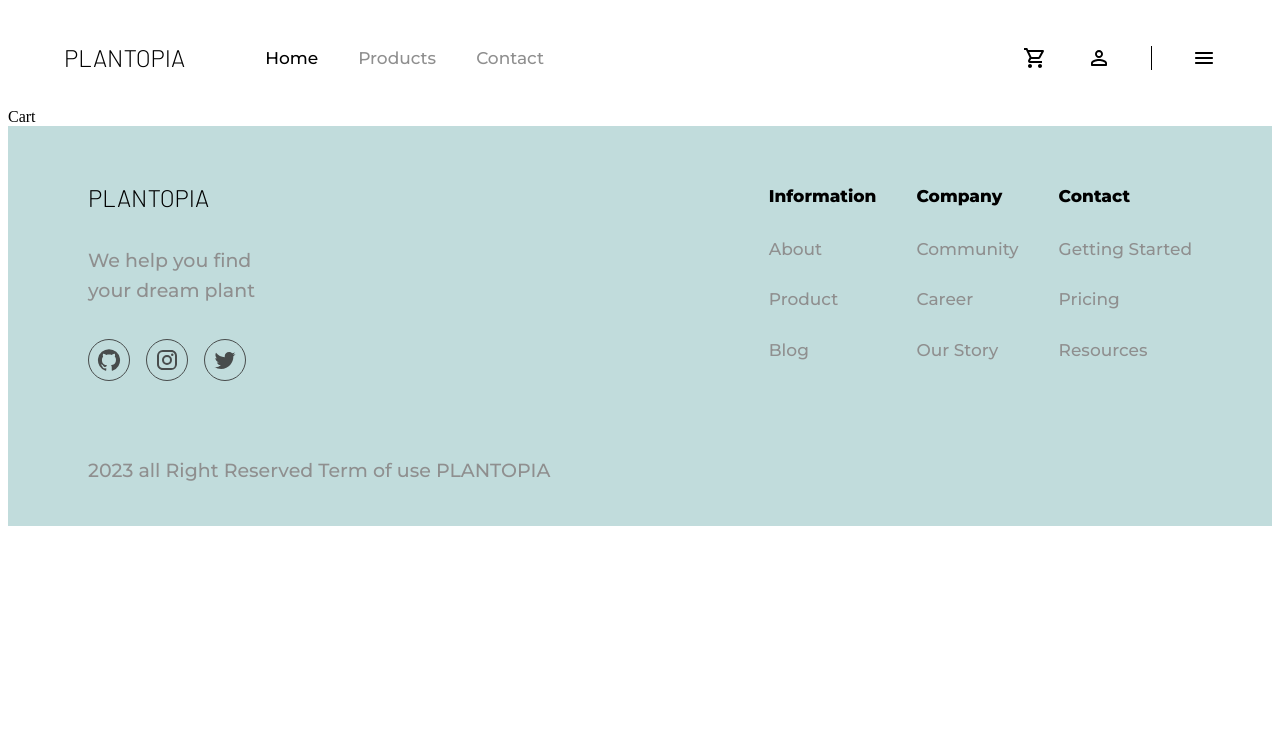
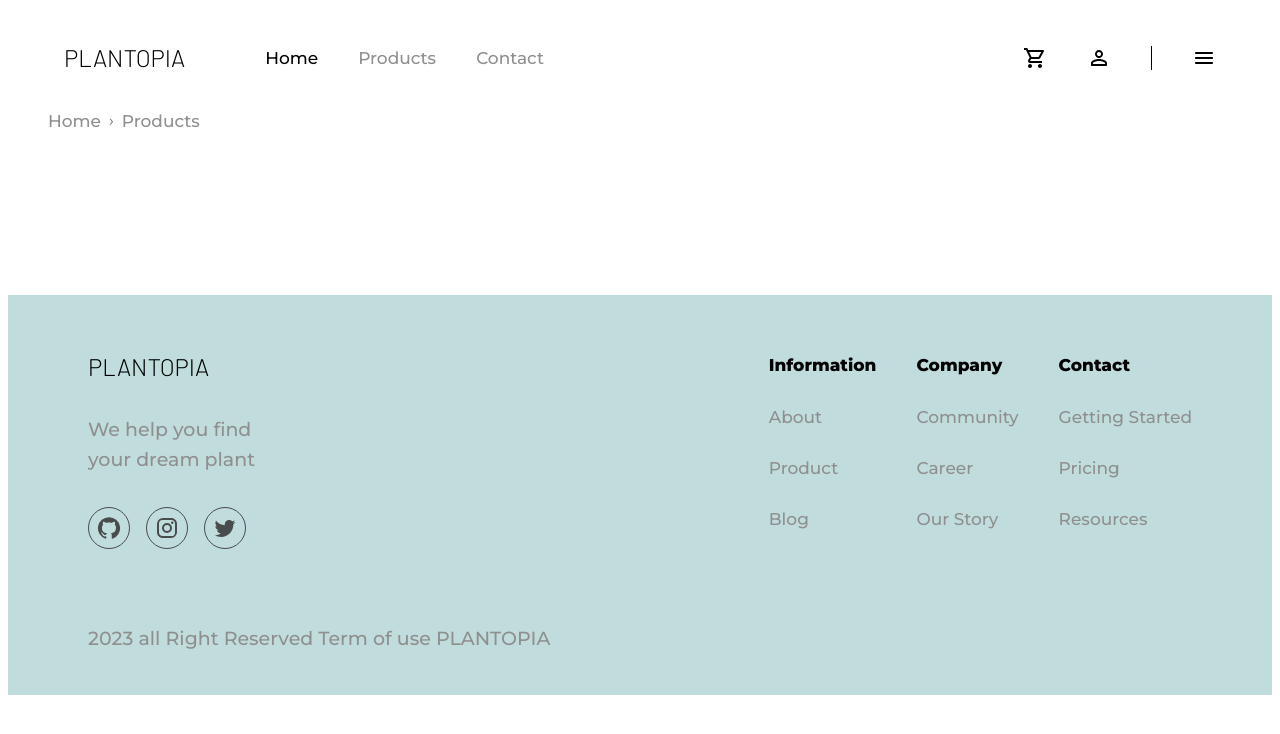
Before and after one commit to tanu-chahal/PLANTOPIA, a React (Vite) app in the folder client/: page /mycart in a window 1280 px wide. Shown: the top 734 px of the page. Built offline with nearby package versions, Linux system fonts and the light colour scheme.

Commit message:
Made links working

```diff
--- a/client/src/components/bestSelling/BestSelling.jsx
+++ b/client/src/components/bestSelling/BestSelling.jsx
@@ -6,8 +6,10 @@ import ArrowForwardRoundedIcon from "@mui/icons-material/ArrowForwardRounded";
 import React from "react";
 import { plants } from "../../utils/data.js";
 import styles from "./BestSelling.module.css";
+import { useNavigate } from "react-router-dom";
 
 function BestSelling() {
+  const navigate = useNavigate();
   return (
     <Container
       className="BestSelling"
@@ -55,6 +57,7 @@ function BestSelling() {
               boxShadow: 0,
             },
           }}
+          onClick={() => navigate("/products")}
         >
           See more <ArrowForwardRoundedIcon />
         </Button>
--- a/client/src/components/card/Card.jsx
+++ b/client/src/components/card/Card.jsx
@@ -5,9 +5,11 @@ import Button from "@mui/material/Button";
 import Rating from "@mui/material/Rating";
 import AccessTimeIcon from '@mui/icons-material/AccessTime';
 import React from 'react'
+import { useNavigate } from "react-router-dom";
 import styles from './Card.module.css'
 
 function Card({name,img,category,price,rate, desc}) {
+  const navigate = useNavigate();
   return (
     <Paper elevation={2} sx={{overflow:'hidden', height:'fit-content', display:'flex', width:'400px', my:10 }}>
 
@@ -58,6 +60,7 @@ function Card({name,img,category,price,rate, desc}) {
               boxShadow: 0,
             },
           }}
+          onClick={()=>navigate("/mycart")}
         >
           Add to Cart
         </Button>
--- a/client/src/components/categories/Categories.jsx
+++ b/client/src/components/categories/Categories.jsx
@@ -3,8 +3,10 @@ import Box from "@mui/material/Box";
 import Button from "@mui/material/Button";
 import ArrowForwardRoundedIcon from "@mui/icons-material/ArrowForwardRounded";
 import React from "react";
+import { useNavigate } from "react-router-dom";
 
 function Categories() {
+  const navigate = useNavigate();
   return (
     <Box
       className="Categories"
@@ -138,6 +140,7 @@ function Categories() {
                 boxShadow: 0,
               },
           }}
+          onClick={() => navigate("/products")}
         >
           Explore <ArrowForwardRoundedIcon />
         </Button>
--- a/client/src/pages/cart/Cart.jsx
+++ b/client/src/pages/cart/Cart.jsx
@@ -1,9 +1,54 @@
-import React from 'react'
+import Typography from "@mui/material/Typography";
+import Box from "@mui/material/Box";
+import MenuItem from "@mui/material/MenuItem";
+import Select from "@mui/material/Select";
+import Container from "@mui/material/Container";
+import InputLabel from "@mui/material/InputLabel";
+import FormControl from "@mui/material/FormControl";
+import Breadcrumbs from "@mui/material/Breadcrumbs";
+import React from "react";
+import { useNavigate } from "react-router-dom";
 
 function Cart() {
+  const navigate = useNavigate();
+  const breadcrumbs = [
+    <Typography
+      color="secondary"
+      component="p"
+      variant="subtitle2"
+      sx={{ cursor: "pointer", "&:hover": { color: "#484c4c" } }}
+      onClick={() => navigate("/")}
+    >
+      Home
+    </Typography>,
+    <Typography
+      color="secondary"
+      component="p"
+      variant="subtitle2"
+      sx={{ cursor: "pointer", "&:hover": { color: "#484c4c" } }}
+      onClick={() => navigate("/products")}
+    >
+      Products
+    </Typography>,
+  ];
   return (
-    <div>Cart</div>
-  )
+    <>
+      <Breadcrumbs separator="›" aria-label="breadcrumb" sx={{ mx: 5 }}>
+        {breadcrumbs}
+      </Breadcrumbs>
+      <Container
+        className="Cart"
+        maxWidth="lg"
+        sx={{
+          my: 10,
+          display: "flex",
+          alignItems: "center",
+          justifyContent: "center",
+        }}
+      >
+        </Container>
+    </>
+  );
 }
 
-export default Cart
+export default Cart;
--- a/client/src/pages/login/Login.jsx
+++ b/client/src/pages/login/Login.jsx
@@ -9,9 +9,10 @@ import Button from "@mui/material/Button";
 import GoogleIcon from "@mui/icons-material/Google";
 import MailOutlineIcon from "@mui/icons-material/MailOutline";
 import LockOutlinedIcon from "@mui/icons-material/LockOutlined";
-import PersonOutlineRoundedIcon from '@mui/icons-material/PersonOutlineRounded';
+import PersonOutlineRoundedIcon from "@mui/icons-material/PersonOutlineRounded";
 import TextField from "@mui/material/TextField";
 import InputAdornment from "@mui/material/InputAdornment";
+import Divider from "@mui/material/Divider";
 import * as React from "react";
 import { useNavigate } from "react-router-dom";
 
@@ -68,7 +69,7 @@ function Login() {
             alignItems: "center",
             gap: 5,
             borderRadius: "0px",
-            py:5,
+            py: 5,
           }}
         >
           <Tabs
@@ -82,7 +83,7 @@ function Login() {
             <Tab value="register" label="Register" />
           </Tabs>
           {value == "login" ? (
-            <Box sx={{ display:"flex", flexDirection:'column', gap:5}}>
+            <Box sx={{ display: "flex", flexDirection: "column", gap: 5 }}>
               <Button
                 variant="contained"
                 color="primary"
@@ -101,9 +102,10 @@ function Login() {
                   },
                 }}
               >
-                  <GoogleIcon sx={{mr:2}}/>
+                <GoogleIcon sx={{ mr: 2 }} />
                 Continue with Google
               </Button>
+              <Divider flexItem sx={{ height:1, color: "#8f8f8f",fontSize:'13px', fontFamily: '"Montserrat", Arial, sans-serif', }} >or login using</Divider>
               <form
                 style={{
                   display: "flex",
@@ -164,7 +166,7 @@ function Login() {
               </form>
             </Box>
           ) : (
-            <Box sx={{ display:"flex", flexDirection:'column', gap:5}}>
+            <Box sx={{ display: "flex", flexDirection: "column", gap: 5 }}>
               <Button
                 variant="contained"
                 color="primary"
@@ -183,9 +185,11 @@ function Login() {
                   },
                 }}
               >
-                  <GoogleIcon sx={{mr:2}}/>
+                <GoogleIcon sx={{ mr: 2 }} />
                 Continue with Google
               </Button>
+                <Divider flexItem sx={{ height:1, color: "#8f8f8f",fontSize:'13px', fontFamily: '"Montserrat", Arial, sans-serif', }} >or join using</Divider>
+
               <form
                 style={{
                   display: "flex",
@@ -256,7 +260,7 @@ function Login() {
                     },
                   }}
                 >
-                  Log In
+                  Sign Up
                 </Button>
                 {/* {error && <span>{error}</span>} */}
               </form>
```
Also changed, not shown: client/src/pages/contact/Contact.jsx (+5 -5 lines). Lines whose indentation alone changed are shown as unchanged.
